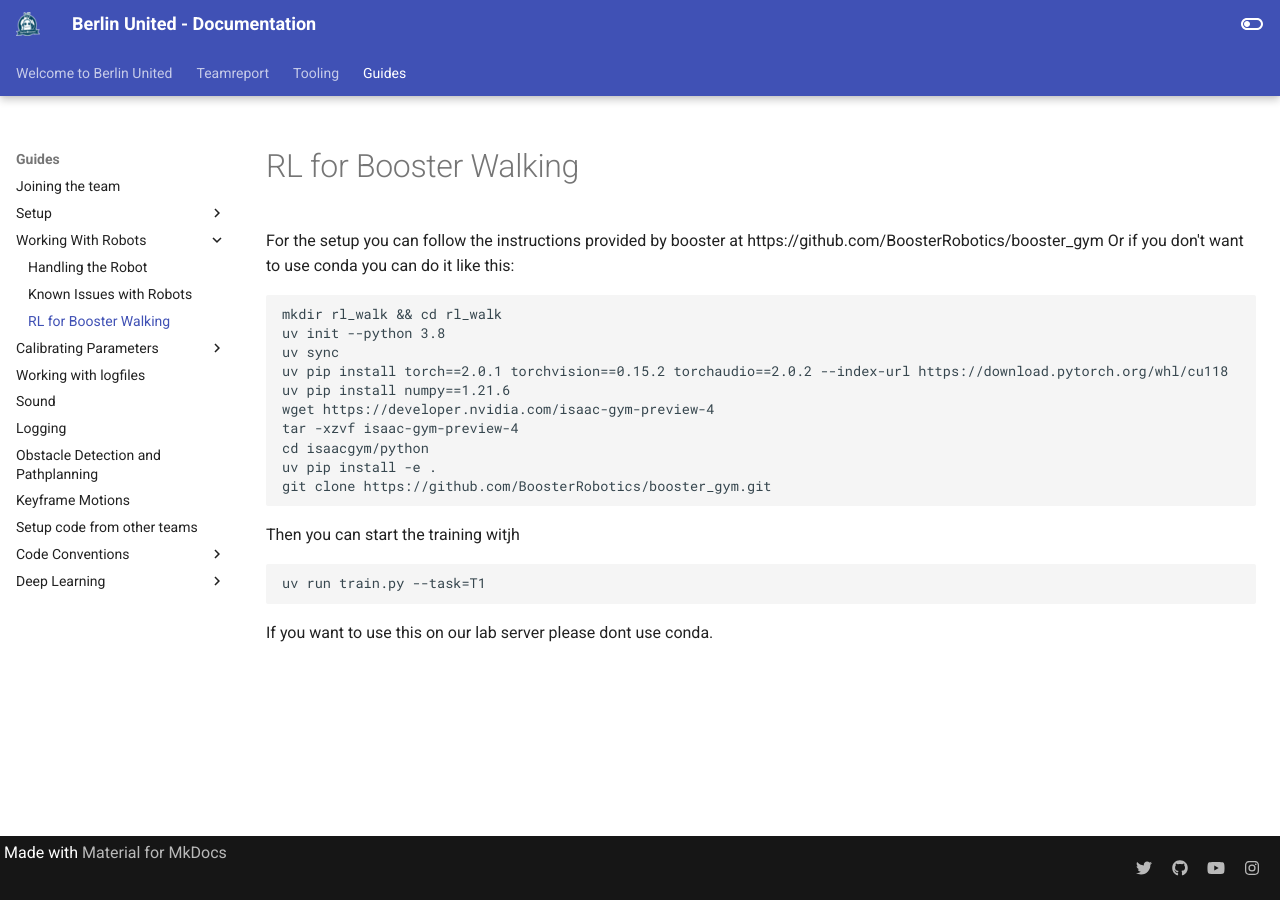
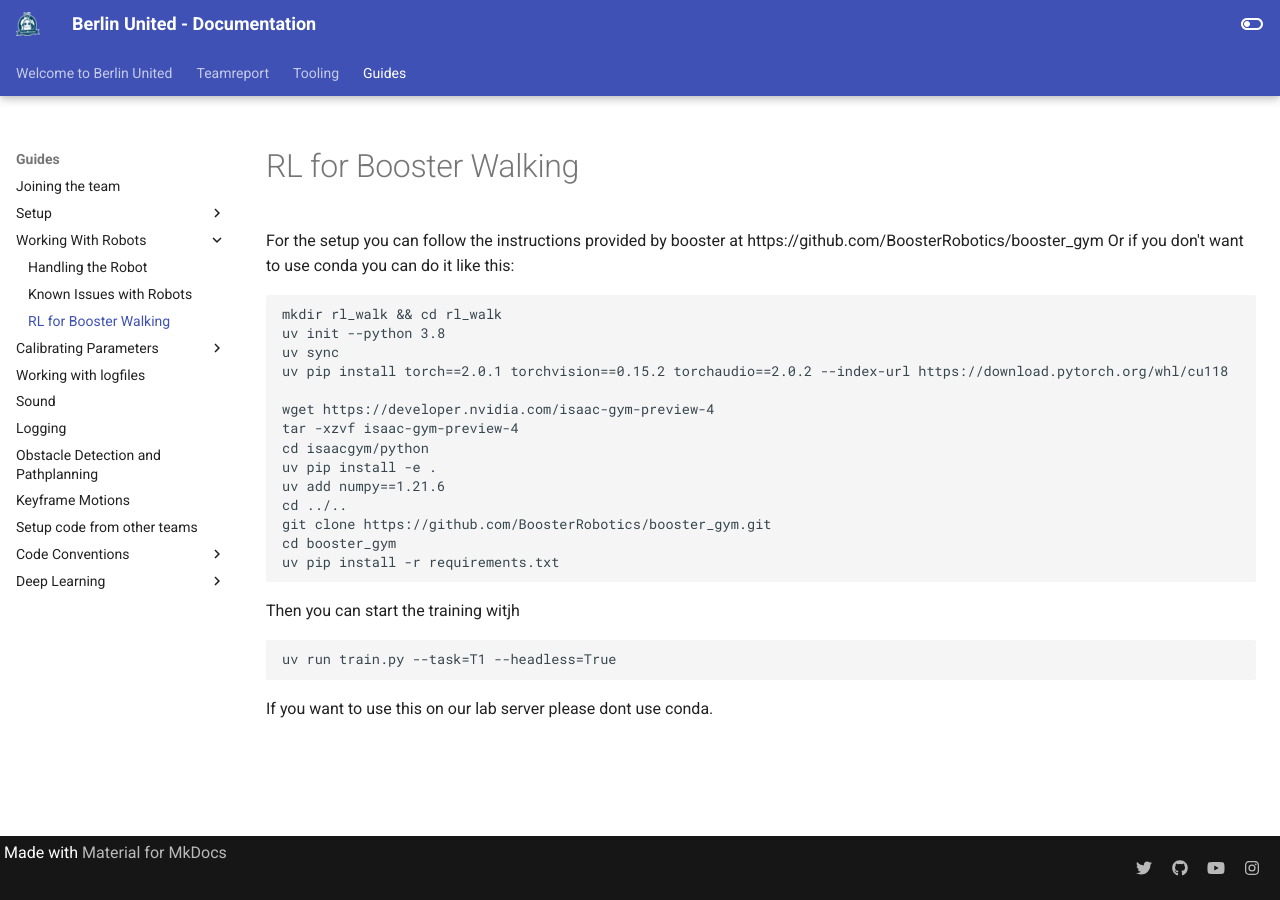
Before and after one commit to BerlinUnited/berlinunited.github.io, an MkDocs documentation site: the page built from docs/guides/reinforcement_learning/getting_started.md, in a window 1280 px wide. Built offline with MkDocs 1.6.1 and Material for MkDocs 9.7.7, drawn with Linux system fonts in a browser that asks for light colours.

Commit message:
fix: getting started with rl

````diff
--- a/docs/guides/reinforcement_learning/getting_started.md
+++ b/docs/guides/reinforcement_learning/getting_started.md
@@ -8,16 +8,20 @@
 uv init --python 3.8
 uv sync
 uv pip install torch==2.0.1 torchvision==0.15.2 torchaudio==2.0.2 --index-url https://download.pytorch.org/whl/cu118
-uv pip install numpy==1.21.6
+
 wget https://developer.nvidia.com/isaac-gym-preview-4
 tar -xzvf isaac-gym-preview-4
 cd isaacgym/python
 uv pip install -e .
+uv add numpy==1.21.6
+cd ../..
 git clone https://github.com/BoosterRobotics/booster_gym.git
+cd booster_gym
+uv pip install -r requirements.txt
 ```
 Then you can start the training witjh
 ```
-uv run train.py --task=T1
+uv run train.py --task=T1 --headless=True
 ```
 
 
````
